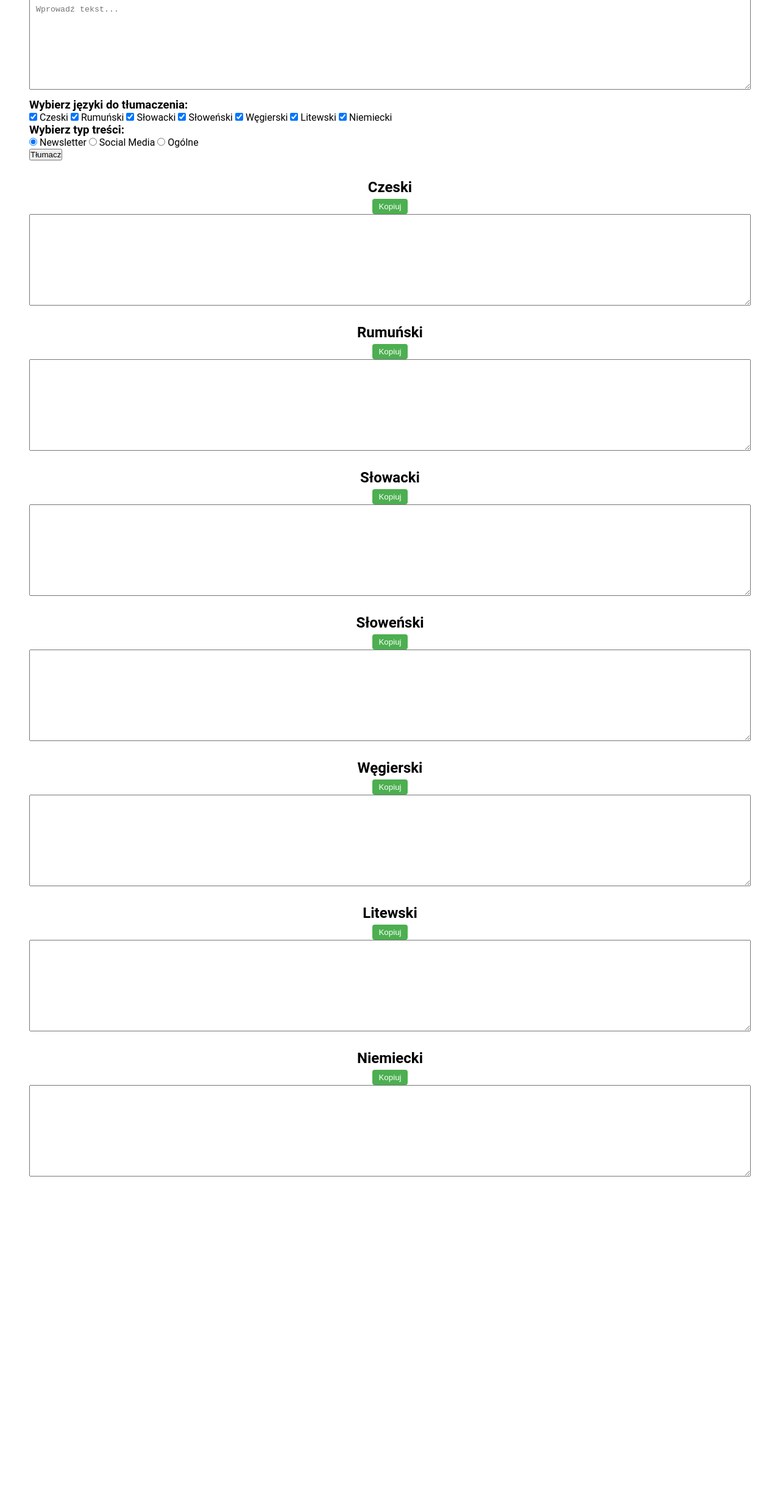
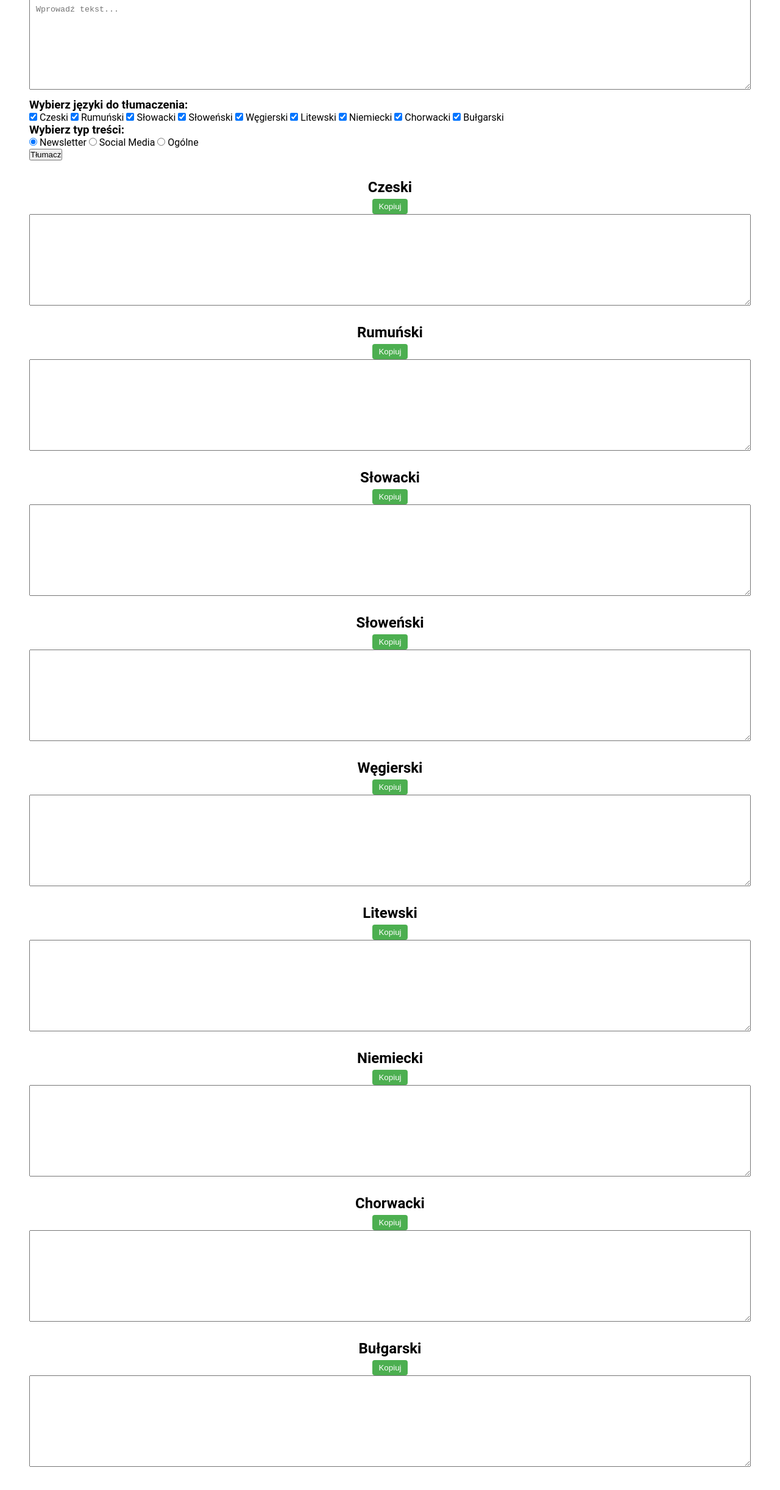
Before and after one commit to szymonp1992/gpt-translator, a plain HTML site: page index.html in a window 1280 px wide. Shown: the part 109-2552 px from the top of the page at 61% size. Before the commit the page ends 2106 px from the top, so only its background shows below. Drawn offline with Linux system fonts and the light colour scheme.

Commit message:
Dodanie do index.html języków chorwackiego i bułgarskiego

```diff
--- a/index.html
+++ b/index.html
@@ -49,6 +49,12 @@
       </label>
       <label>
         <input type="checkbox" id="translateGerman" checked /> Niemiecki
+      </label>
+      <label>
+        <input type="checkbox" id="translateGerman" checked /> Chorwacki
+      </label>
+      <label>
+        <input type="checkbox" id="translateGerman" checked /> Bułgarski
       </label>
     </div>
 
@@ -111,6 +117,16 @@
         <button class="copy-button" data-target="outputGerman">Kopiuj</button>
         <textarea id="outputGerman" readonly></textarea>
       </div>
+      <div class="output-field">
+        <h2>Chorwacki</h2>
+        <button class="copy-button" data-target="outputGerman">Kopiuj</button>
+        <textarea id="outputGerman" readonly></textarea>
+      </div>
+      <div class="output-field">
+        <h2>Bułgarski</h2>
+        <button class="copy-button" data-target="outputGerman">Kopiuj</button>
+        <textarea id="outputGerman" readonly></textarea>
+      </div>
     </div>
 
     <script>
@@ -162,6 +178,16 @@
             id: "niemiecki",
             checkboxId: "translateGerman",
             label: "Niemiecki",
+          },
+          {
+            id: "chorwacki",
+            checkboxId: "translateCroatian",
+            label: "Chorwacki",
+          },
+          {
+            id: "bułgarski",
+            checkboxId: "translateBulgarian",
+            label: "Bułgarski",
           },
         ];
 
```
